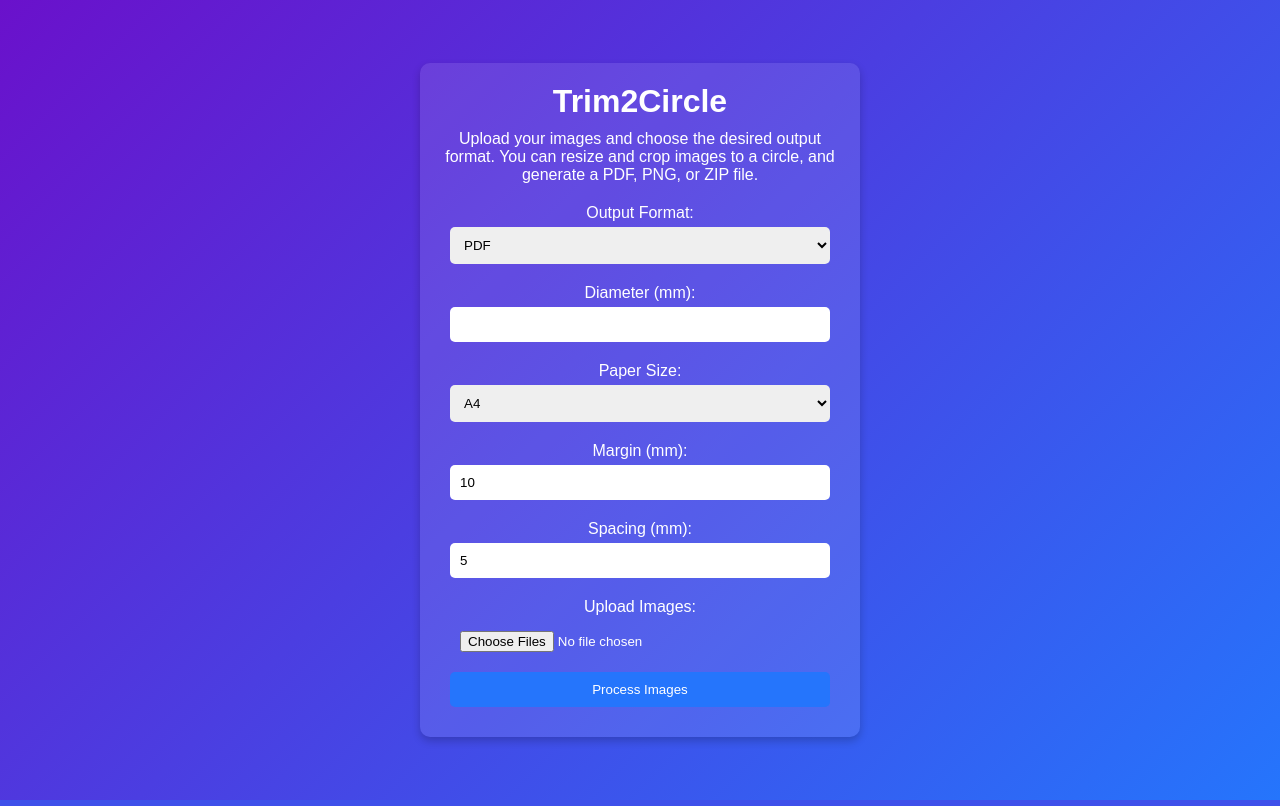
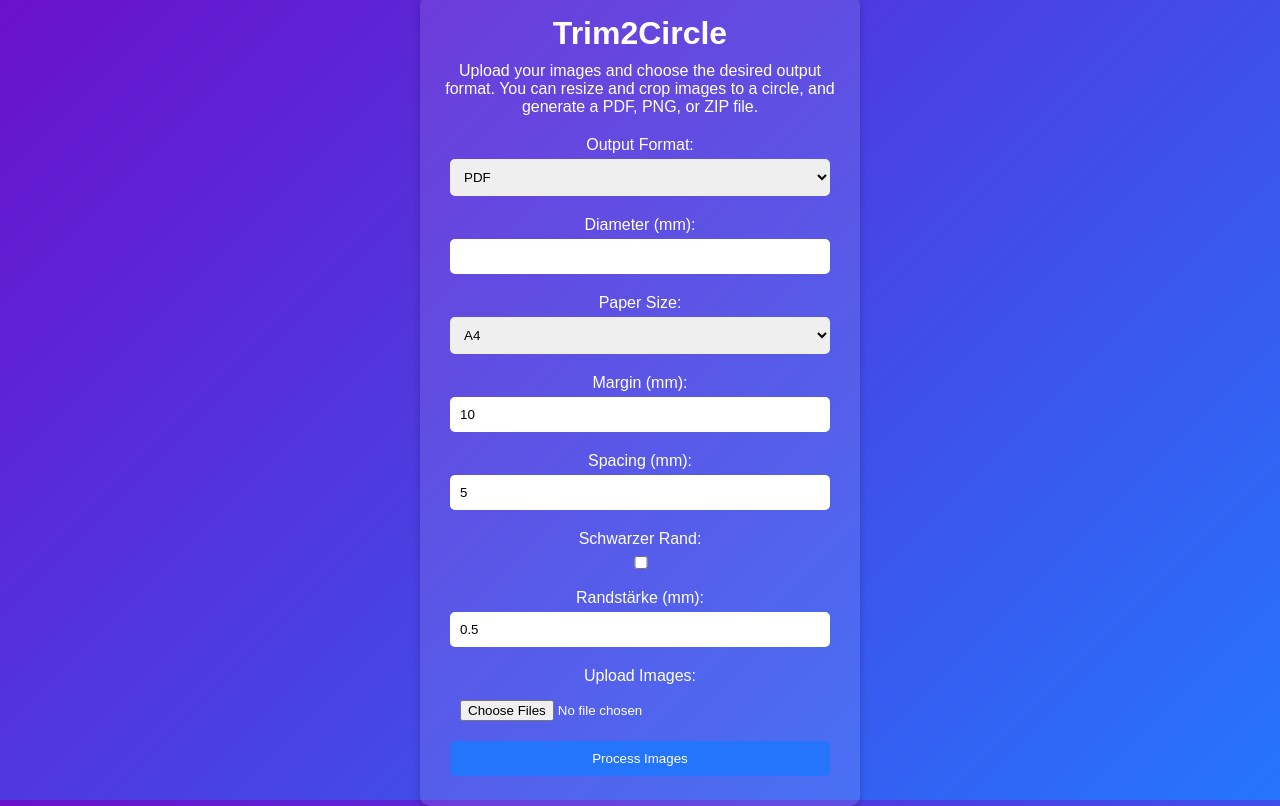
Before and after one commit to jdp-code/Trim2Circle, a Flask app: page / in a window 1280 px wide. Run offline with Flask 3, Linux system fonts and the light colour scheme.

Commit message:
Update index.html

```diff
--- a/templates/index.html
+++ b/templates/index.html
@@ -116,6 +116,12 @@
                 <label for="spacing">Spacing (mm):</label>
                 <input type="number" id="spacing" name="spacing" value="5">
             </div>
+            <div id="border_field">
+                <label for="add_border">Schwarzer Rand:</label>
+                <input type="checkbox" id="add_border" name="add_border">
+                <label for="border_width">Randstärke (mm):</label>
+                <input type="number" id="border_width" name="border_width" value="0.5" min="0" step="0.1">
+            </div>
             <label for="input_files">Upload Images:</label>
             <input type="file" id="input_files" name="input_files" multiple>
             <button type="submit">Process Images</button>
```
